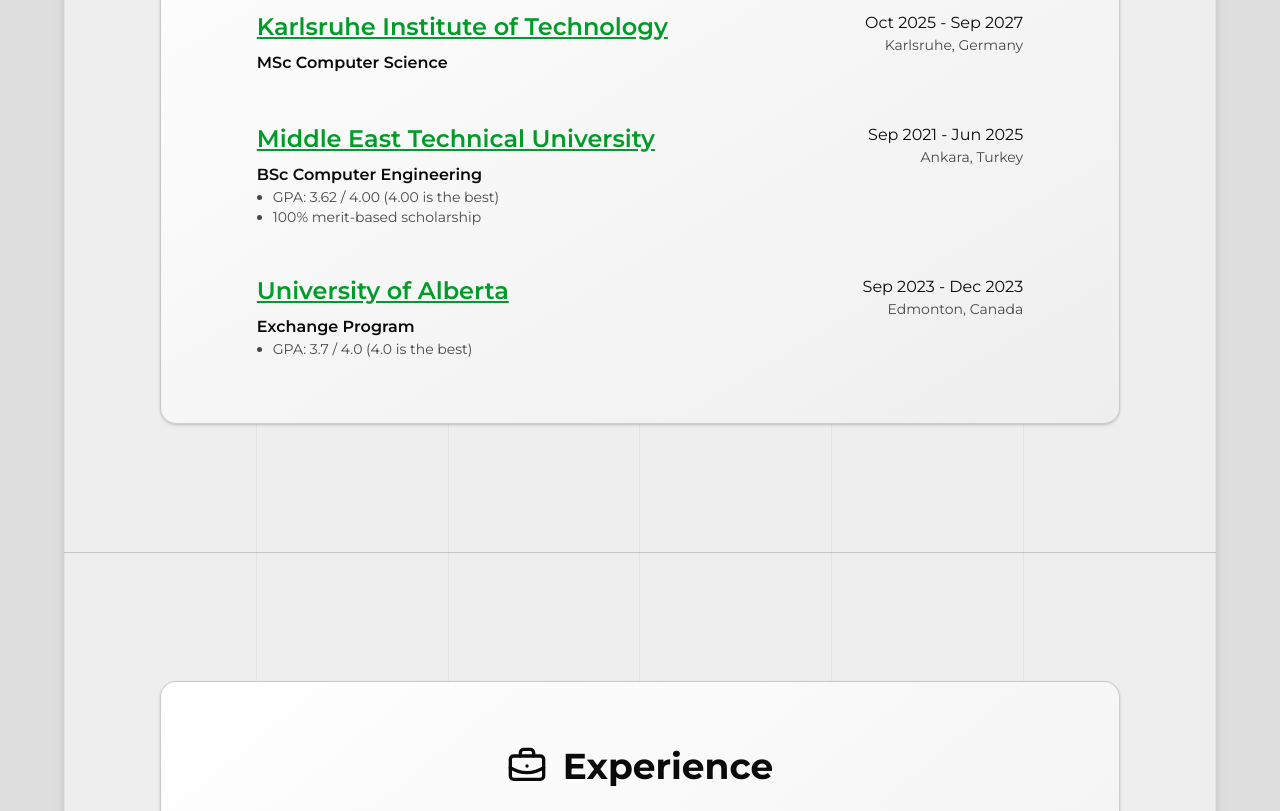
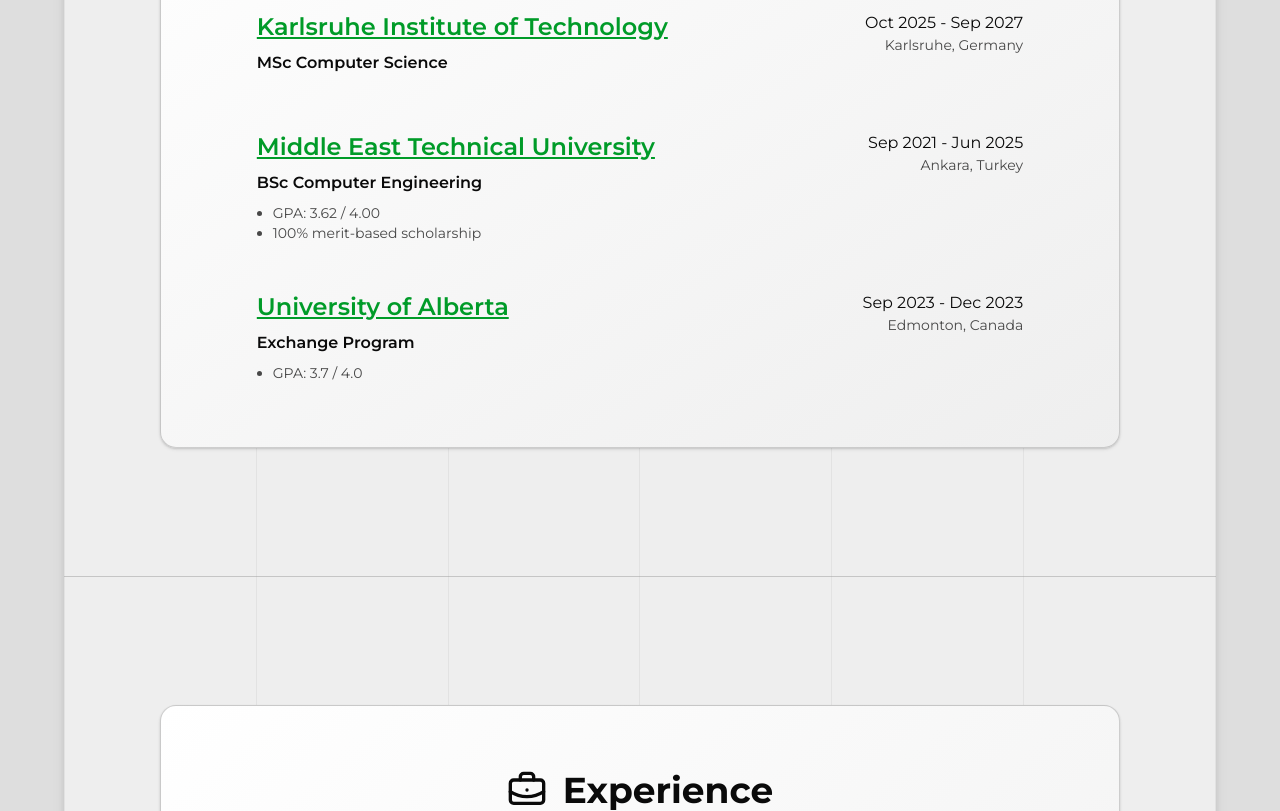
Before and after one commit to Akbro23/akbro23.github.io, a Next.js app: page / in a window 1280 px wide. Shown: the part 2020-2831 px from the top of the page. Built offline with nearby package versions, Linux system fonts and the light colour scheme.

Commit message:
feat: update education layout

```diff
--- a/components/education.tsx
+++ b/components/education.tsx
@@ -15,10 +15,7 @@
     name: "Middle East Technical University",
     href: "https://www.metu.edu.tr/",
     degree: "BSc Computer Engineering",
-    highlights: [
-      "GPA: 3.62 / 4.00 (4.00 is the best)",
-      "100% merit-based scholarship",
-    ],
+    highlights: ["GPA: 3.62 / 4.00", "100% merit-based scholarship"],
     duration: "Sep 2021 - Jun 2025",
     location: "Ankara, Turkey",
   },
@@ -26,7 +23,7 @@
     name: "University of Alberta",
     href: "https://www.ualberta.ca/",
     degree: "Exchange Program",
-    highlights: ["GPA: 3.7 / 4.0 (4.0 is the best)"],
+    highlights: ["GPA: 3.7 / 4.0"],
     duration: "Sep 2023 - Dec 2023",
     location: "Edmonton, Canada",
   },
@@ -74,7 +71,8 @@
   duration: string;
   location: string;
 }) => (
-  <div className="flex flex-col lg:flex-row justify-between gap-1">
+  <div className="flex flex-col gap-2">
+    <div className="flex flex-col lg:flex-row lg:justify-between gap-1">
       <div>
         <Link href={href} target="_blank">
           <h3 className="text-xl lg:text-2xl font-semibold text-primary underline hover:no-underline transition">
@@ -82,15 +80,16 @@
           </h3>
         </Link>
         <p className="mt-2 font-semibold">{degree}</p>
+      </div>
+      <div className="lg:text-right">
+        <p>{duration}</p>
+        <p className="text-sm text-muted-foreground">{location}</p>
+      </div>
+    </div>
     <ul className="pl-4 list-disc text-muted-foreground text-sm">
       {highlights.map((hi, index) => (
         <li key={index}>{hi}</li>
       ))}
     </ul>
   </div>
-    <div className="lg:text-right">
-      <p>{duration}</p>
-      <p className="text-sm text-muted-foreground">{location}</p>
-    </div>
-  </div>
 );
```
Lines whose indentation alone changed are shown as unchanged.
